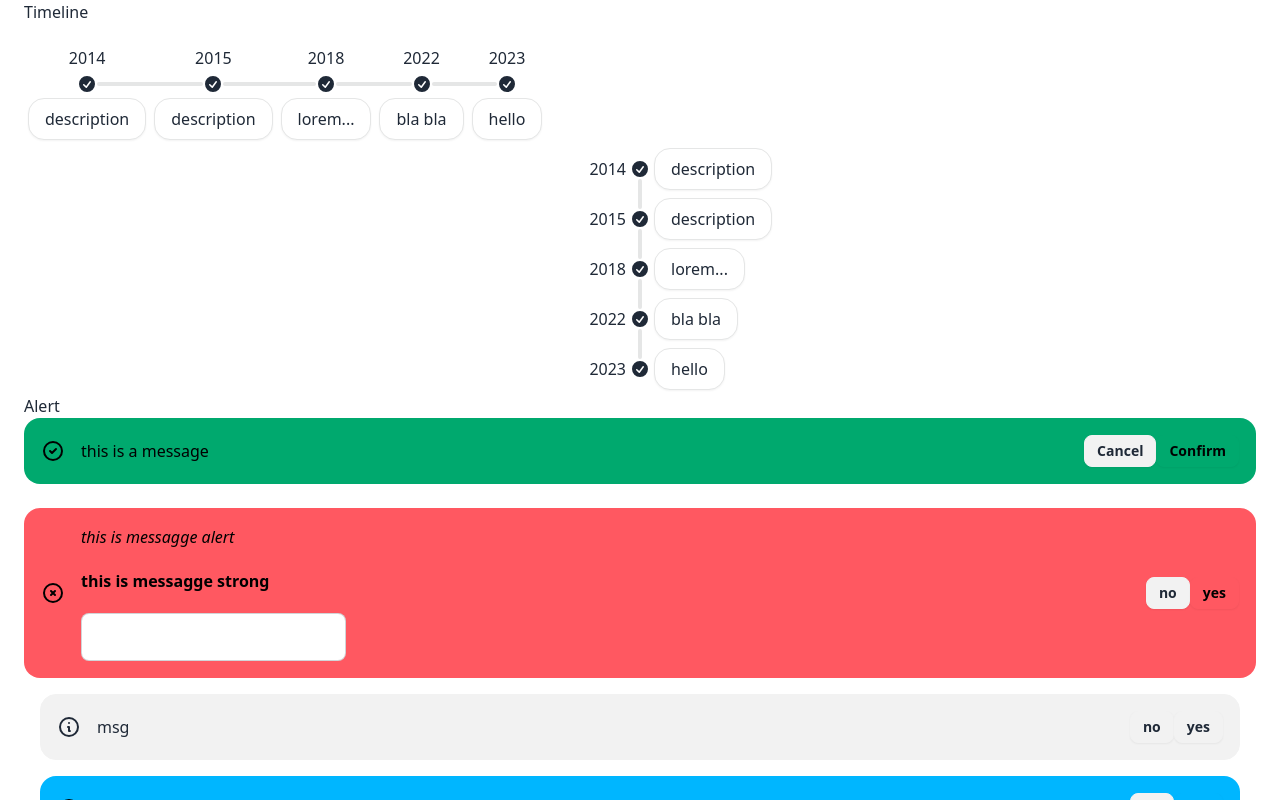
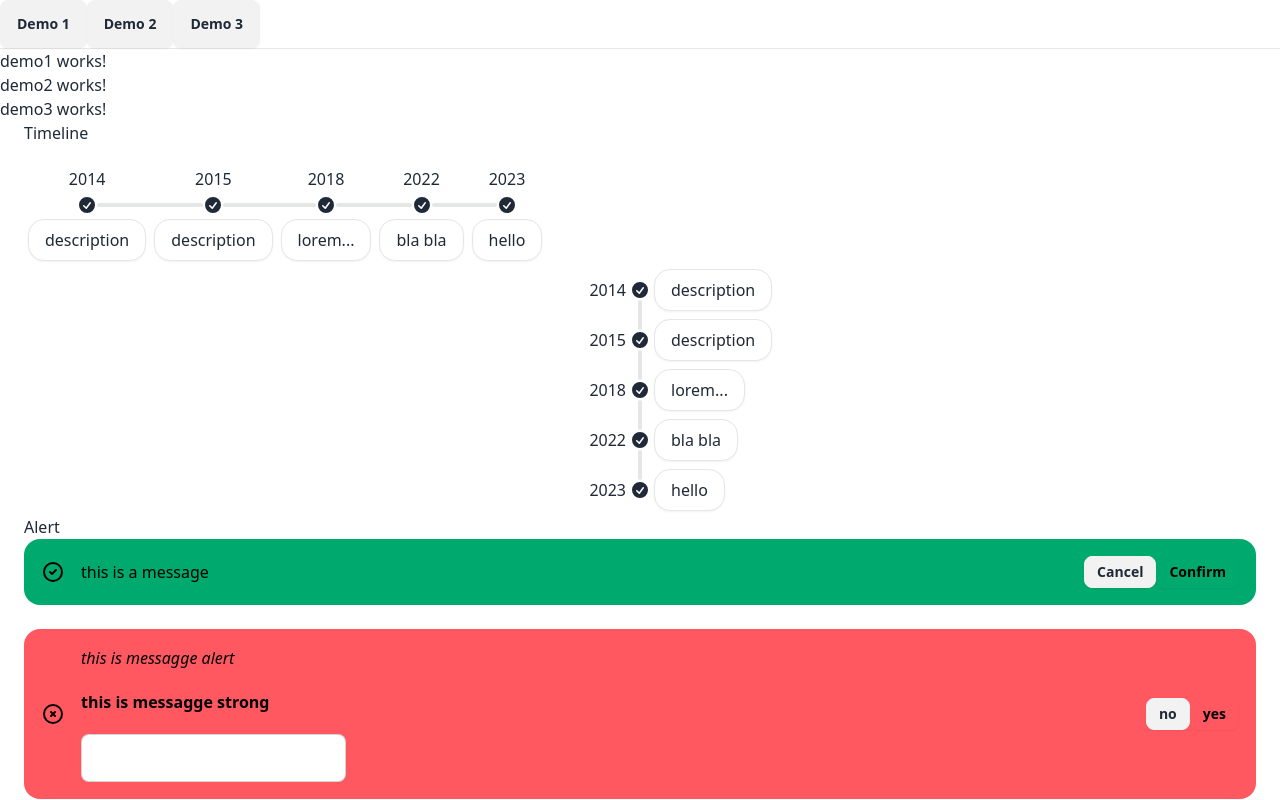
Before and after one commit to andreaborelli/angular17-demo, an Angular app: page / in a window 1280 px wide. Shown: the top 800 px of the page. Built offline with nearby package versions, Linux system fonts and the light colour scheme.

Commit message:
Creazione Componenti

```diff
--- a/src/app/app.component.ts
+++ b/src/app/app.component.ts
@@ -1,6 +1,9 @@
 import { Component } from '@angular/core';
 import { DropDownItem } from "./shared/components/dropdown.component";
 import { SharedModule } from './shared/shared.module';
+import { Demo1Component } from "./features/demo1/demo1.component";
+import { Demo2Component } from "./features/demo2/demo2.component";
+import { Demo3Component } from "./features/demo3/demo3.component";
 
 
 @Component({
@@ -8,10 +11,21 @@ import { SharedModule } from './shared/shared.module';
   standalone: true,
   imports: [
     SharedModule,
+    Demo1Component,
+    Demo2Component,
+    Demo3Component
 ],
   template: `
 
   <!-- Group Components -->
+
+  <button class="btn">Demo 1</button>
+  <button class="btn">Demo 2</button>
+  <button class="btn">Demo 3</button>
+  <hr>
+  <app-demo1/>
+  <app-demo2/>
+  <app-demo3/>
 
   <div class="mx-6">
 
--- /dev/null
+++ b/src/app/features/demo1/demo1.component.ts
@@ -0,0 +1,16 @@
+import { Component } from '@angular/core';
+
+@Component({
+  selector: 'app-demo1',
+  standalone: true,
+  imports: [],
+  template: `
+    <p>
+      demo1 works!
+    </p>
+  `,
+  styles: ``
+})
+export class Demo1Component {
+
+}
--- /dev/null
+++ b/src/app/features/demo2/demo2.component.ts
@@ -0,0 +1,16 @@
+import { Component } from '@angular/core';
+
+@Component({
+  selector: 'app-demo2',
+  standalone: true,
+  imports: [],
+  template: `
+    <p>
+      demo2 works!
+    </p>
+  `,
+  styles: ``
+})
+export class Demo2Component {
+
+}
--- /dev/null
+++ b/src/app/features/demo3/demo3.component.ts
@@ -0,0 +1,16 @@
+import { Component } from '@angular/core';
+
+@Component({
+  selector: 'app-demo3',
+  standalone: true,
+  imports: [],
+  template: `
+    <p>
+      demo3 works!
+    </p>
+  `,
+  styles: ``
+})
+export class Demo3Component {
+
+}
```
